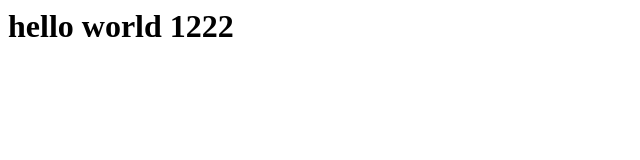
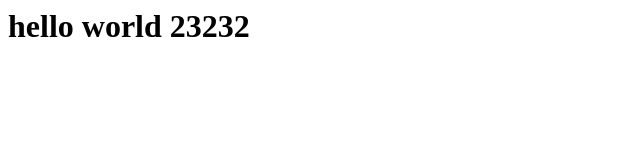
Before and after one commit to kavin2207/testing, a plain HTML site: page public-html/index.html in a window 1280 px wide. Shown: the full height of the page, 0-640 px from the left. Drawn offline with Linux system fonts and the light colour scheme.

Commit message:
Update index.html

```diff
--- a/public-html/index.html
+++ b/public-html/index.html
@@ -1,5 +1,5 @@
 <html>
 <body>
-<h1>hello world 1222</h1>
+<h1>hello world 23232</h1>
 <body>
 </html>
```
